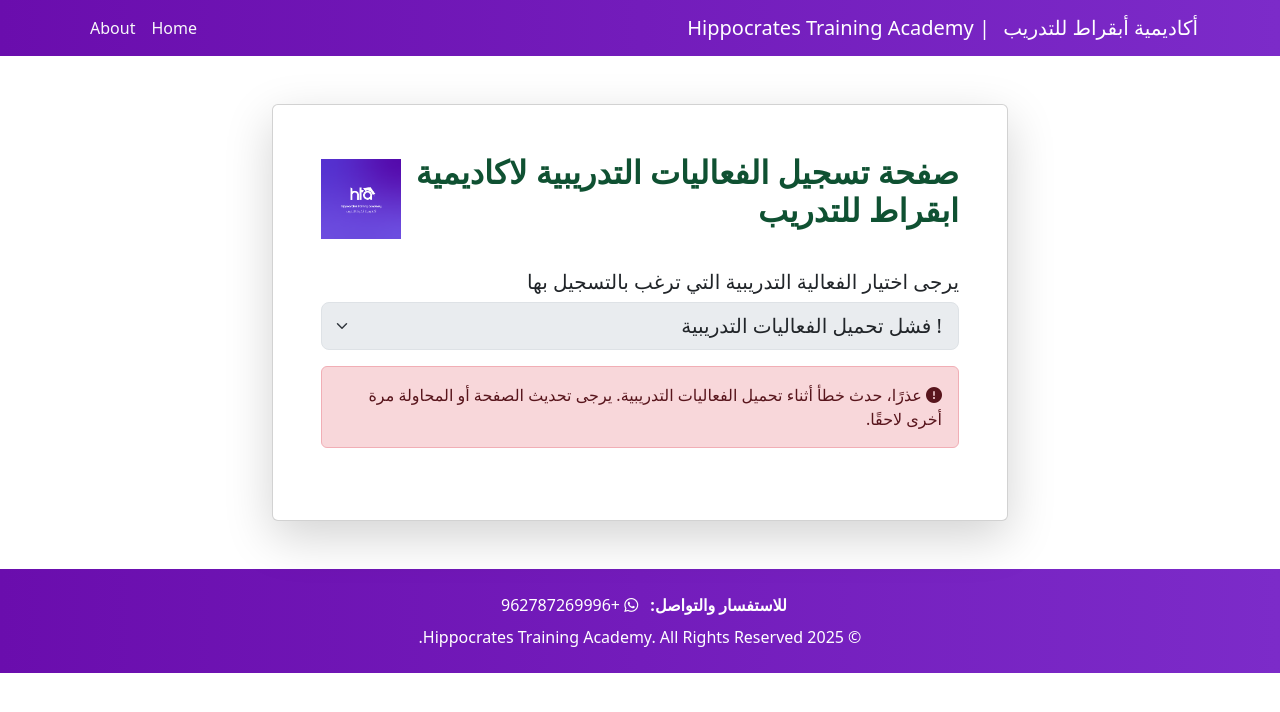
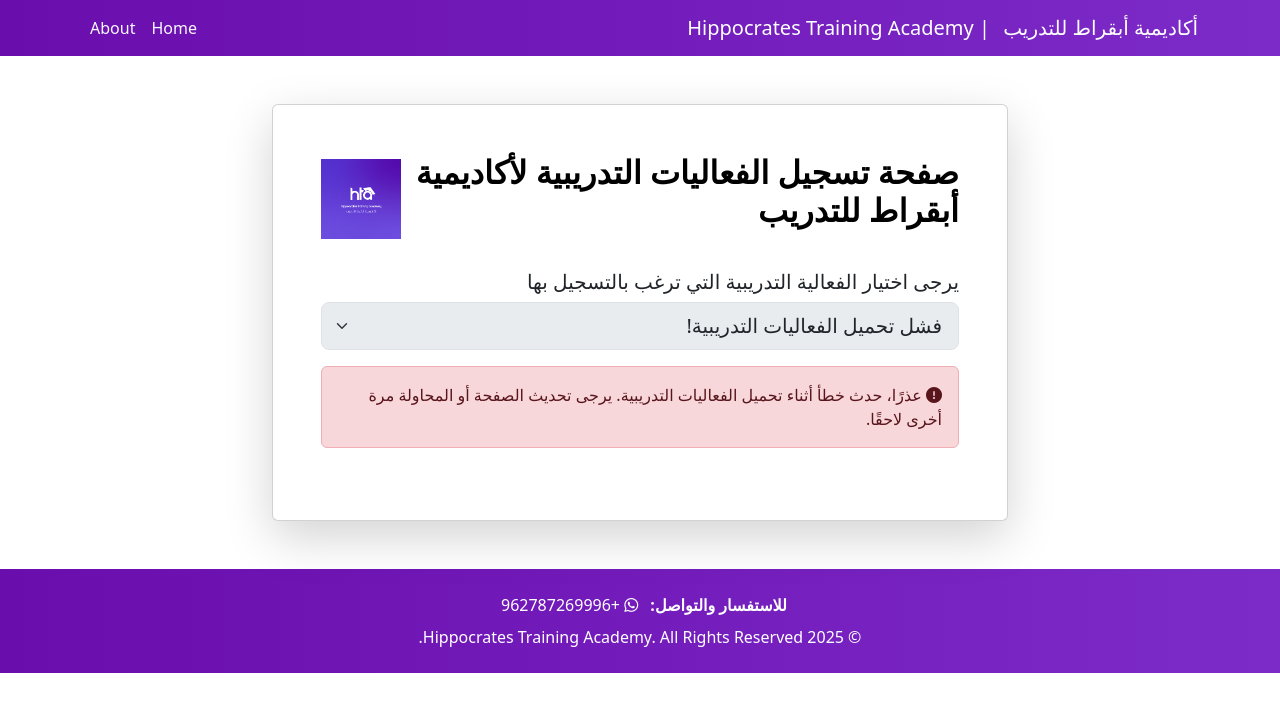
Before and after one commit to Hta2025/htareg2, a plain HTML site: page index.html in a window 1280 px wide. Drawn offline with nearby package versions, Linux system fonts and the light colour scheme; no server answers.

Commit message:
Update index.html
تصحيح املائي

```diff
--- a/index.html
+++ b/index.html
@@ -3,7 +3,7 @@
 <head>
     <meta charset="UTF-8">
     <meta name="viewport" content="width=device-width, initial-scale=1.0">
-    <title>صفحة تسجيل الفعاليات التدريبية لاكاديمية ابقراط للتدريب</title>
+    <title>صفحة تسجيل الفعاليات التدريبية لأكاديمية أبقراط للتدريب</title>
     <link href="https://cdn.jsdelivr.net/npm/bootstrap@5.3.2/dist/css/bootstrap.rtl.min.css" rel="stylesheet">
     <link rel="stylesheet" href="https://cdnjs.cloudflare.com/ajax/libs/font-awesome/6.4.2/css/all.min.css">
     <style>
@@ -137,8 +137,8 @@
                     <div class="card-body p-4 p-md-5">
                         <div class="d-flex justify-content-between align-items-center mb-4">
                             <div>
-                                <h1 class="card-title h2 brand-green fw-bold">صفحة تسجيل الفعاليات التدريبية لاكاديمية ابقراط للتدريب</h1>
-                                <!-- The placeholder text has been removed as requested -->
+                                <!-- تم التعديل هنا: تمت إزالة brand-green وإضافة style="color: black;" -->
+                                <h1 class="card-title h2 fw-bold" style="color: black;">صفحة تسجيل الفعاليات التدريبية لأكاديمية أبقراط للتدريب</h1>
                                 <p class="text-muted" id="course-details-display"></p>
                             </div>
                             <img src="hta-logo.png" alt="شعار أكاديمية أبقراط" class="hta-logo" loading="lazy">
@@ -197,7 +197,7 @@
                                             <option value="الإمارات العربية المتحدة">الإمارات العربية المتحدة</option>
                                             <option value="البحرين">البحرين</option>
                                             <option value="تونس">تونس</option>
-                                            <option value="الالجزائر">الجزائر</option>
+                                            <option value="الجزائر">الجزائر</option>
                                             <option value="جزر القمر">جزر القمر</option>
                                             <option value="جيبوتي">جيبوتي</option>
                                             <option value="السعودية">السعودية</option>
@@ -430,31 +430,21 @@
              { name: 'جزر مارشال', code: '+692' }, { name: 'Martinique', code: '+596' }, { name: 'موريتانيا', code: '+222' },
              { name: 'موريشيوس', code: '+230' }, { name: 'مايوت', code: '+262' }, { name: 'المكسيك', code: '+52' },
              { name: 'ولايات ميكرونيسيا المتحدة', code: '+691' }, { name: 'مولدوفا', code: '+373' }, { name: 'موناكو', code: '+377' },
-             { name: 'منغوليا', code: '+976' }, { name: 'الجبل الأسود', code: '+382' }, { name: 'مونتسرات', code: '+1664' },
-             { name: 'المغرب', code: '+212' }, { name: 'موزمبيق', code: '+258' }, { name: 'ميانمار', code: '+95' },
-             { name: 'ناميبيا', code: '+264' }, { name: 'ناورو', code: '+674' }, { name: 'نيبال', code: '+977' },
-             { name: 'هولندا', code: '+31' }, { name: 'كاليدونيا الجديدة', code: '+687' }, { name: 'نيوزيلندا', code: '+64' },
-             { name: 'نيكاراغوا', code: '+505' }, { name: 'النيجر', code: '+227' }, { name: 'نيجيريا', code: '+234' },
-             { name: 'نيوي', code: '+683' }, { name: 'جزيرة نورفولك', code: '+672' }, { name: 'كوريا الشمالية', code: '+850' },
-             { name: 'جزر ماريانا الشمالية', code: '+1670' }, { name: 'النرويج', code: '+47' }, { name: 'عُمان', code: '+968' },
-             { name: 'باكستان', code: '+92' }, { name: 'بالاو', code: '+680' }, { name: 'فلسطين', code: '+970' },
-             { name: 'بنما', code: '+507' }, { name: 'بابوا غينيا الجديدة', code: '+675' }, { name: 'باراغواي', code: '+595' },
+             { name: 'منغوليا', code: '+976' }, { name: 'منغوليا', code: '+992' }, { name: 'بالاو', code: '+680' }, { name: 'فلسطين', code: '+970' },
+             { name: 'بنما', code: '+507' }, { name: 'بابوا غينيا الجديدة', code: '+675' }, { name: 'باراغواي', code: '+675' },
              { name: 'بيرو', code: '+51' }, { name: 'الفلبين', code: '+63' }, { name: 'جزر بيتكيرن', code: '+64' },
              { name: 'بولندا', code: '+48' }, { name: 'البرتغال', code: '+351' }, { name: 'بورتوريكو', code: '+1787' },
              { name: 'قطر', code: '+974' }, { name: 'رومانيا', code: '+40' }, { name: 'روسيا', code: '+7' },
              { name: 'رواندا', code: '+250' }, { name: 'رونيون', code: '+262' }, { name: 'سان بارتيليمي', code: '+590' },
-             { name: 'سانت هيلينا', code: '+290' }, { name: 'سانت كيتس ونيفيس', code: '+1869' }, { name: 'سانت لوسيا', code: '+1758' },
+             { name: 'سانت هيلينا', code: '+290' }, { name: 'سانت كيتس ونيفيس', code: '+1869' }, { name: 'سانت كيتس ونيفيس', code: '+1758' },
              { name: 'سانت مارتن (الجزء الفرنسي)', code: '+590' }, { name: 'سان بيير وميكلون', code: '+508' },
              { name: 'سانت فنسنت والغرينادين', code: '+1784' }, { name: 'ساموا الأمريكية', code: '+684' },
-             { name: 'سان مارينو', code: '+378' }, { name: 'ساو تومي وبرينسيب', code: '+239' }, { name: 'السعودية', code: '+966' },
-             { name: 'السنغال', code: '+221' }, { name: 'صربيا', code: '+381' }, { name: 'سيشل', code: '+248' },
-             { name: 'سيراليون', code: '+232' }, { name: 'سنغافورة', code: '+65' }, { name: 'سينت مارتن (الجزء الهولندي)', code: '+1721' },
+             { name: 'سان مارينو', code: '+378' }, { name: 'ساو تومي وبرينسيب', code: '+239' }, { name: 'السعودية', code: '+966' }, { name: 'صربيا', code: '+381' }, { name: 'سينت مارتن (الجزء الهولندي)', code: '+1721' },
              { name: 'سلوفاكيا', code: '+421' }, { name: 'سلوفينيا', code: '+386' }, { name: 'جزر سليمان', code: '+677' },
              { name: 'الصومال', code: '+252' }, { name: 'جنوب أفريقيا', code: '+27' }, { name: 'كوريا الجنوبية', code: '+82' },
              { name: 'جنوب السودان', code: '+211' }, { name: 'إسبانيا', code: '+34' }, { name: 'سريلانكا', code: '+94' },
              { name: 'السودان', code: '+249' }, { name: 'سورينام', code: '+597' }, { name: 'سفالبارد وجان ماين', code: '+47' },
-             { name: 'إسواتيني', code: '+268' }, { name: 'السويد', code: '+46' }, { name: 'سويسرا', code: '+41' },
-             { name: 'سوريا', code: '+963' }, { name: 'تايوان', code: '+886' }, { name: 'طاجيكستان', code: '+992' },
+             { name: 'إسواتيني', code: '+268' }, { name: 'تايوان', code: '+886' }, { name: 'طاجيكستان', code: '+992' },
              { name: 'تنزانيا', code: '+255' }, { name: 'تايلاند', code: '+66' }, { name: 'تيمور الشرقية', code: '+670' },
              { name: 'توغو', code: '+228' }, { name: 'توكلاو', code: '+690' }, { name: 'تونغا', code: '+676' },
              { name: 'تونس', code: '+216' }, { name: 'تركيا', code: '+90' }, { name: 'تركمانستان', code: '+993' },
@@ -489,7 +479,7 @@
                 selector.disabled = false;
             }).catch(error => {
                 console.error('Error fetching courses:', error);
-                selector.innerHTML = '<option value="" disabled selected>! فشل تحميل الفعاليات التدريبية</option>';
+                selector.innerHTML = '<option value="" disabled selected>فشل تحميل الفعاليات التدريبية!</option>';
                 selector.disabled = true;
                  const alertDiv = document.createElement('div');
                  alertDiv.className = 'alert alert-danger mt-3';
@@ -628,7 +618,7 @@
                 if (!lines[i]) continue;
                 const data = lines[i].split(',');
 
-                if (data.length > statusIndex && data[statusIndex] && data[statusIndex].trim().toLowerCase() === 'active') {
+                if (data.length > statusIndex && data[statusIndex] && data[statusIndex] && data[statusIndex].trim().toLowerCase() === 'active') {
                     const id = data[idIndex] ? data[idIndex].trim() : `course_${i}`;
                     const name = data[nameIndex] ? data[nameIndex].trim() : 'N/A';
                     const date = data[dateIndex] ? data[dateIndex].trim() : 'N/A';
```
